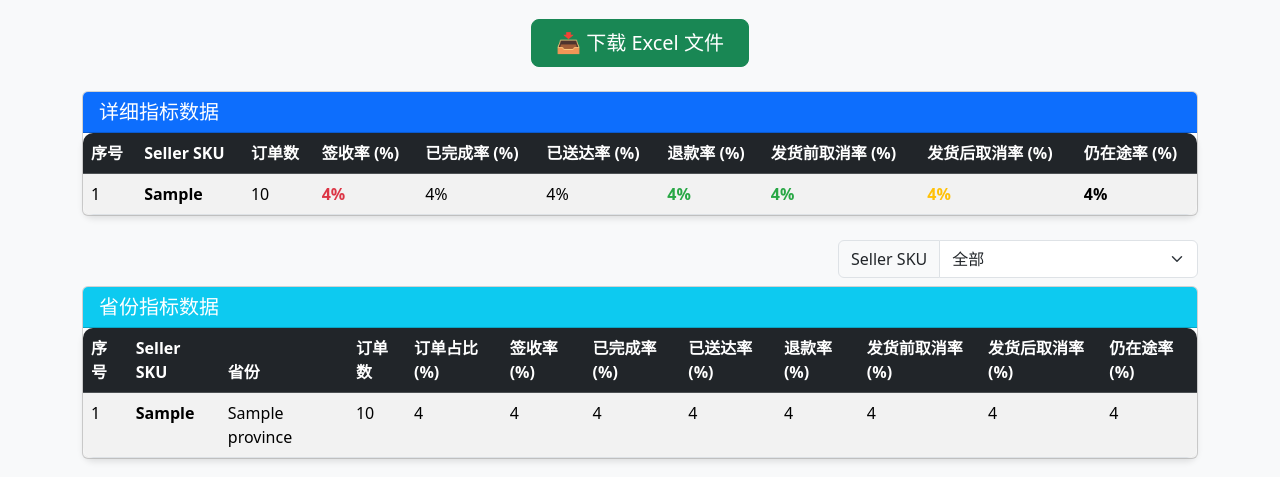
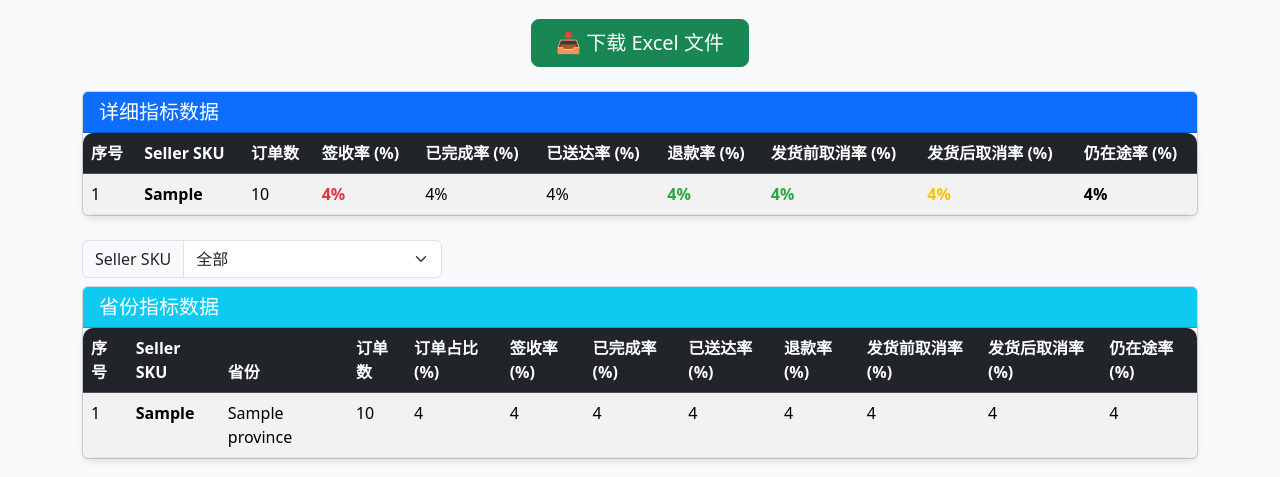
Before and after one commit to 88gravessong/order_analysis_v2, a Flask app: template templates/results.html in a window 1280 px wide. Shown: the part 200-677 px from the top of the page. Run offline with Flask 3, Linux system fonts and the light colour scheme; the template is opened without the code that fills it: most values are stand-ins (such as "Sample title", 1, 10 or a date in 2020).

Commit message:
ui: move Seller SKU filter to left above province table

```diff
--- a/templates/results.html
+++ b/templates/results.html
@@ -140,7 +140,7 @@
     </div>
 {% if province_results %}
 <!-- SKU 过滤控件 -->
-<div class="d-flex justify-content-end mb-2 mt-4">
+<div class="d-flex justify-content-start mb-2 mt-4">
     <div class="input-group" style="max-width: 360px;">
         <span class="input-group-text">Seller SKU</span>
         <select class="form-select" id="skuFilter">
```
